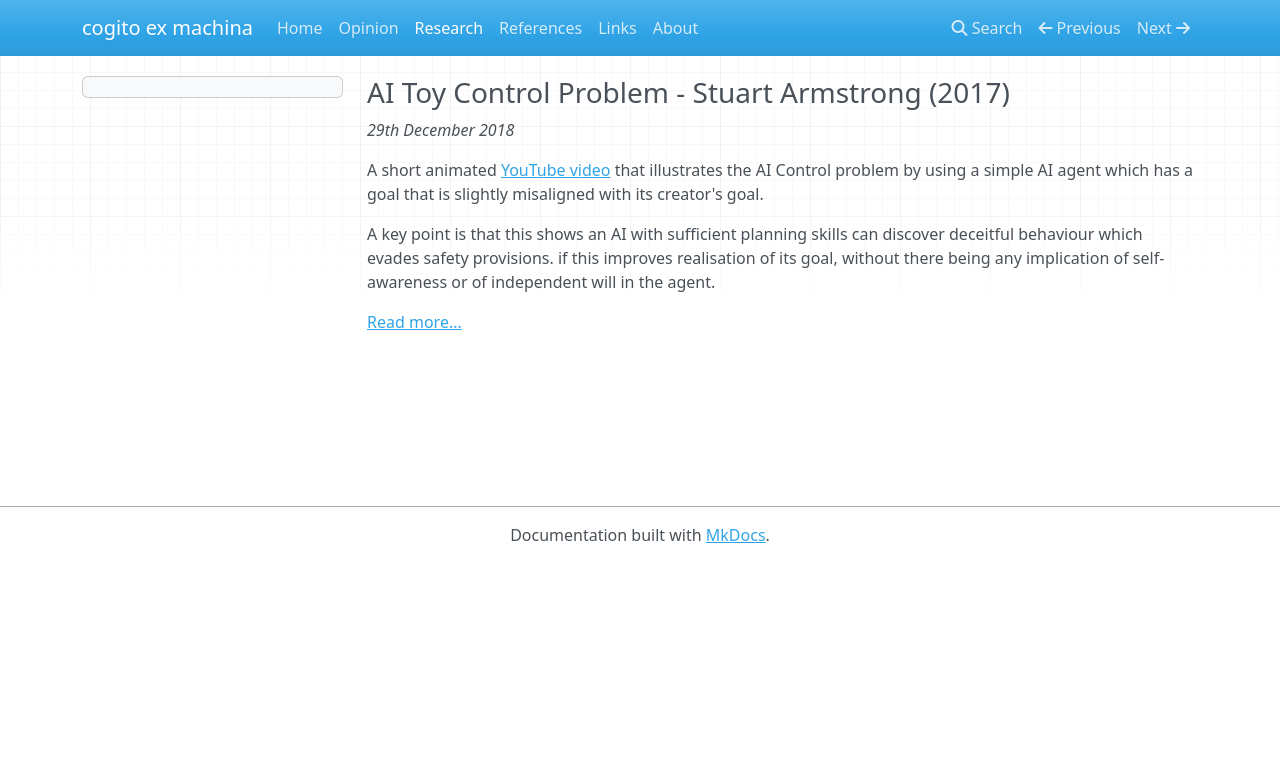
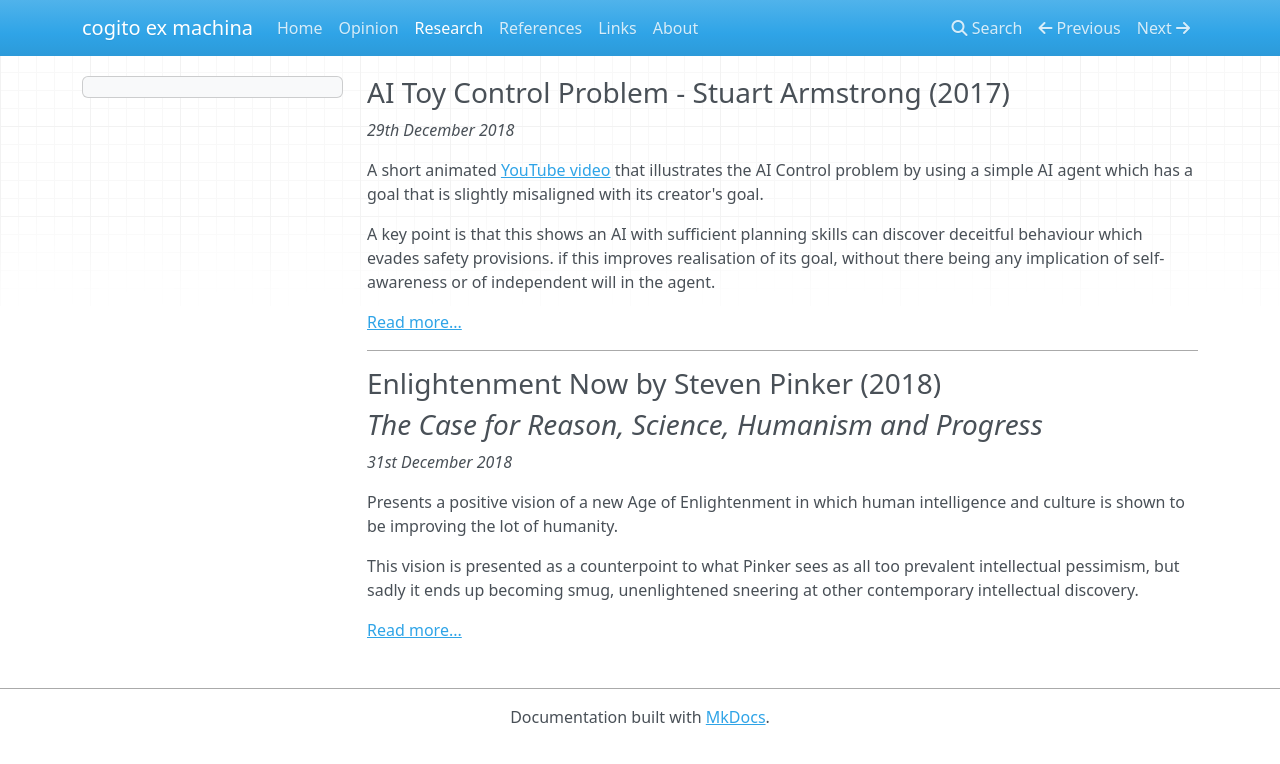
Before and after one commit to outofphase/cogitoexmachina, an MkDocs documentation site: the page built from docs/research/reviews.md, in a window 1280 px wide. Shown: the top 764 px of the page. Built offline with MkDocs 1.6.1, drawn with Linux system fonts in a browser that asks for light colours; nearby versions of some CDN libraries.

Commit message:
partial review of Pinker (2018)

```diff
--- a/docs/research/reviews.md
+++ b/docs/research/reviews.md
@@ -7,3 +7,17 @@ A short animated [YouTube video](https://youtu.be/sx8JkdbNgdU) that illustrates
 A key point is that this shows an AI with sufficient planning skills can discover deceitful behaviour which evades safety provisions. if this improves realisation of its goal, without there being any implication of self-awareness or of independent will in the agent.
 
 [Read more...](20181229_armstrong_ai_toy_control.md)
+
+------
+
+### Enlightenment Now by Steven Pinker (2018)
+
+### _The Case for Reason, Science, Humanism and Progress_
+
+_31st December 2018_
+
+Presents a positive vision of a new Age of Enlightenment in which human intelligence and culture is shown to be improving the lot of humanity.
+
+This vision is presented as a counterpoint to what Pinker sees as all too prevalent intellectual pessimism, but sadly it ends up becoming smug, unenlightened sneering at other contemporary intellectual discovery.
+
+[Read more...](20181231_enlightenment_now_pinker.md)
```
Also changed, not shown: docs/biblio.md (+2 -0 lines), docs/research/20181231_enlightenment_now_pinker.md (added, +62 -0 lines).
